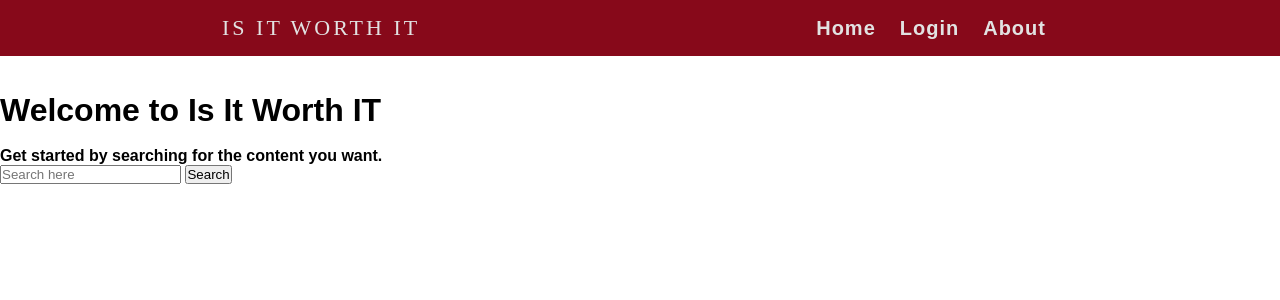
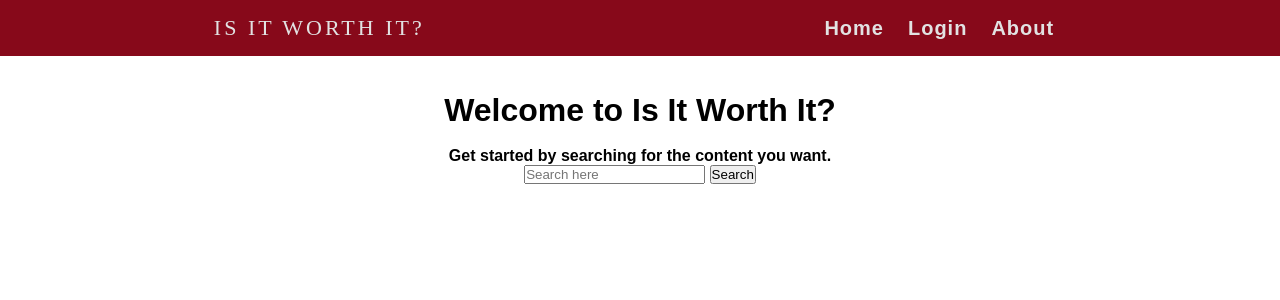
Before and after one commit to Bader-Alotaibi/IS-IT-WORTH-IT-PROJECT, a PHP site: page /Home.html in a window 1280 px wide. Shown: the top 300 px of the page. Run offline with PHP 8.4, Linux system fonts and the light colour scheme.

Commit message:
centered

```diff
--- a/About.html
+++ b/About.html
@@ -13,7 +13,7 @@ Andre Thomas 53453
     </head>
     <body>
         <nav>
-            <div class='logo'>Is It Worth It</div>
+            <div class='logo'>Is It Worth It?</div>
             <ul class='links'>
                 <li><a href="Home.html">Home</a></li>
                 <li><a href="Login.html">Login</a></li>
--- a/Home.html
+++ b/Home.html
@@ -6,14 +6,14 @@ Andre Thomas 53453
 -->
 <html>
     <head>
-        <title>Is It Worth It</title>
+        <title>Is It Worth It?</title>
         <meta charset="UTF-8">
         <meta name="viewport" content="width=device-width, initial-scale=1.0">
         <link rel='stylesheet' href='Style.css'>
     </head>
     <body>
         <nav>
-            <div class='logo'>Is It Worth It</div>
+            <div class='logo'>Is It Worth It?</div>
             <ul class='links'>
                 <li><a href="Home.html">Home</a></li>
                 <li><a href="Login.html">Login</a></li>
@@ -22,13 +22,14 @@ Andre Thomas 53453
 
         </nav>
         <br><br>
-        <h1>Welcome to Is It Worth IT</h1>
+        <div class="center">
+        <h1>Welcome to Is It Worth It?</h1>
         <br>
         <h4>Get started by searching for the content you want.</h4>
         <form action="display.php" method="GET">
                 <input id="search" type="text" placeholder="Search here" name="search">
                 <input id="submit" type="submit" value="Search">
                 </form>
-        <br>
+        </div>
     </body>
 </html>
--- a/Login.html
+++ b/Login.html
@@ -13,7 +13,7 @@ Andre Thomas 53453
     </head>
     <body>
         <nav>
-            <div class='logo'>Is It Worth It</div>
+            <div class='logo'>Is It Worth It?</div>
             <ul class='links'>
                 <li><a href="Home.html">Home</a></li>
                 <li><a href="Login.html">Login</a></li>
--- a/Register.html
+++ b/Register.html
@@ -13,7 +13,7 @@ Andre Thomas 53453
     </head>
     <body>
         <nav>
-            <div class='logo'>Is It Worth It</div>
+            <div class='logo'>Is It Worth It?</div>
             <ul class='links'>
                 <li><a href="Home.html">Home</a></li>
                 <li><a href="Login.html">Login</a></li>
--- a/Registration.php
+++ b/Registration.php
@@ -13,7 +13,7 @@ Andre Thomas 53453
     </head>
     <body>
         <nav>
-            <div class='logo'>Is It Worth It</div>
+            <div class='logo'>Is It Worth It?</div>
             <ul class='links'>
                 <li><a href="Home.html">Home</a></li>
                 <li><a href="Login.html">Login</a></li>
--- a/Style.css
+++ b/Style.css
@@ -16,7 +16,7 @@ nav{
     position: relative;
     background-color: #87091A;
     text-align: center;
-    padding: 15px 30px;
+    padding: 15px 20px;
 
 
 }
@@ -49,6 +49,9 @@ nav .links li:hover a{
     background: rgb(226, 226,226);
     color: #87091A;
 }
+.center{
+    text-align: center;
+}
 
 #frm{
     border: solid gray 1px;
@@ -60,12 +63,12 @@ nav .links li:hover a{
 }
 #btn{
     color: #fff;
-    background: #337ab7;
+    background: #87091A;
     padding: 7px;
     margin-left: 70%;
 }
 .display{
-    margin-left: 4px;
+    text-align: center;
 }
 #content{
     border-bottom-style: solid;
--- a/authentication.php
+++ b/authentication.php
@@ -12,7 +12,7 @@ Andre Thomas 53453
     </head>
     <body>
         <nav>
-            <div class='logo'>Is It Worth It</div>
+            <div class='logo'>Is It Worth It?</div>
             <ul class='links'>
                 <li><a href="Home.html">Home</a></li>
                 <li><a href="Login.html">Login</a></li>
--- a/display.php
+++ b/display.php
@@ -12,7 +12,7 @@ Andre Thomas 53453
     </head>
     <body>
         <nav>
-            <div class='logo'>Is It Worth It</div>
+            <div class='logo'>Is It Worth It?</div>
             <ul class='links'>
                 <li><a href="Home.html">Home</a></li>
                 <li><a href="Login.html">Login</a></li>
--- a/nbproject/private/private.xml
+++ b/nbproject/private/private.xml
@@ -3,8 +3,12 @@
     <editor-bookmarks xmlns="http://www.netbeans.org/ns/editor-bookmarks/2" lastBookmarkId="0"/>
     <open-files xmlns="http://www.netbeans.org/ns/projectui-open-files/2">
         <group>
+            <file>file:/C:/xampp/htdocs/TheProject/index.php</file>
             <file>file:/C:/xampp/htdocs/TheProject/Home.html</file>
+            <file>file:/C:/xampp/htdocs/TheProject/Registration.php</file>
+            <file>file:/C:/xampp/htdocs/TheProject/Register.html</file>
             <file>file:/C:/xampp/htdocs/TheProject/Style.css</file>
+            <file>file:/C:/xampp/htdocs/TheProject/display.php</file>
         </group>
     </open-files>
 </project-private>
```
Also changed, not shown: 1 other file.
